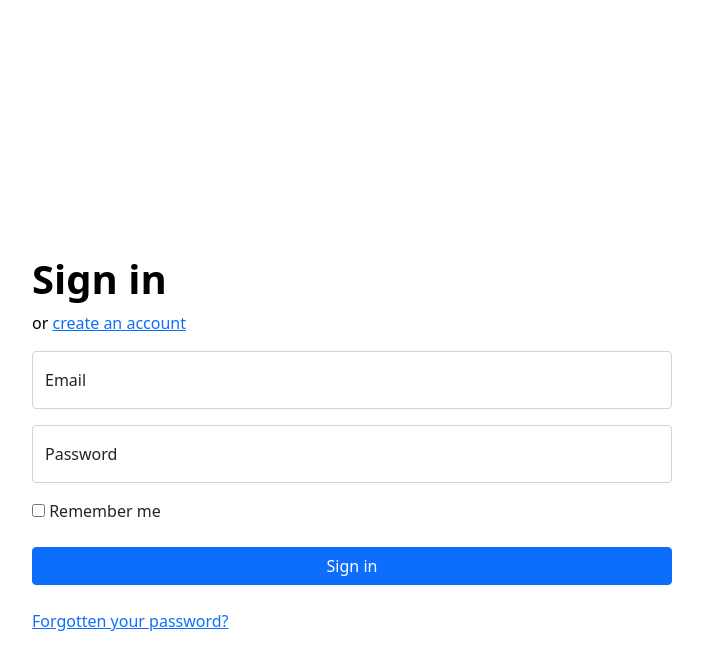
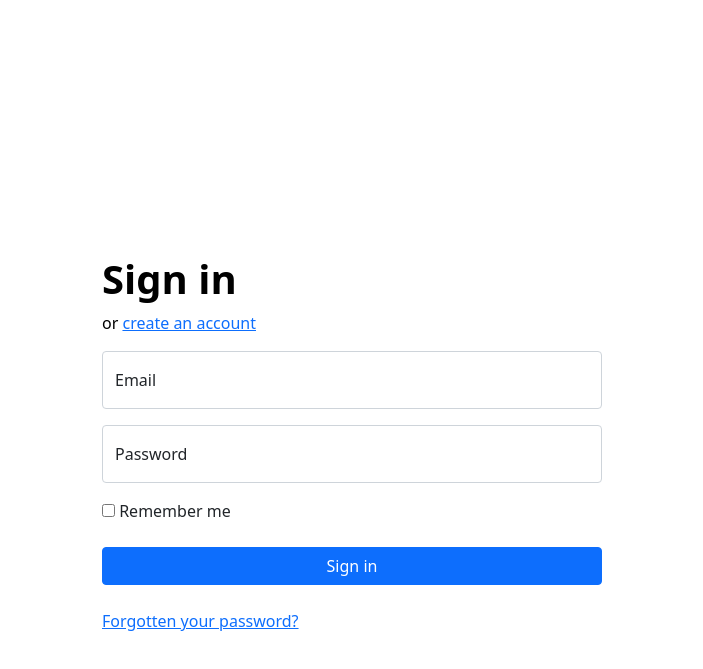
Before and after one commit to jh2277/Deep_learning_Gangstagram, a Python web app: template templates/sign.html in a window 1280 px wide. Shown: the part 131-800 px from the top of the page, without its empty margins (288-991 px from the left). Run offline with Jinja, Linux system fonts and the light colour scheme; the template is opened without the code that fills it, so the values that code supplies are empty.

```diff
--- a/templates/sign.html
+++ b/templates/sign.html
@@ -26,7 +26,7 @@
 
         }
         .wrap {
-            width :50%;
+            width :500px;
             max-width: 780px;
             height : 60%;
             margin: auto;
```
